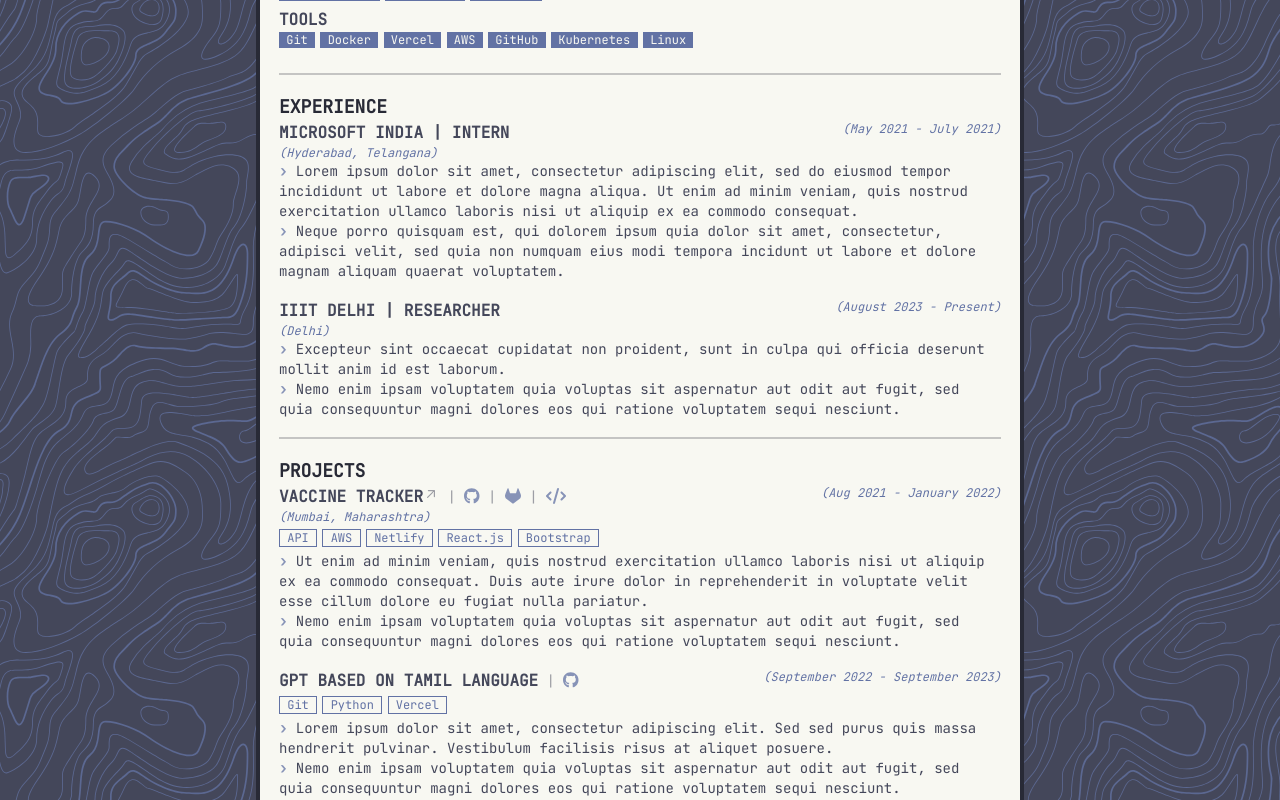
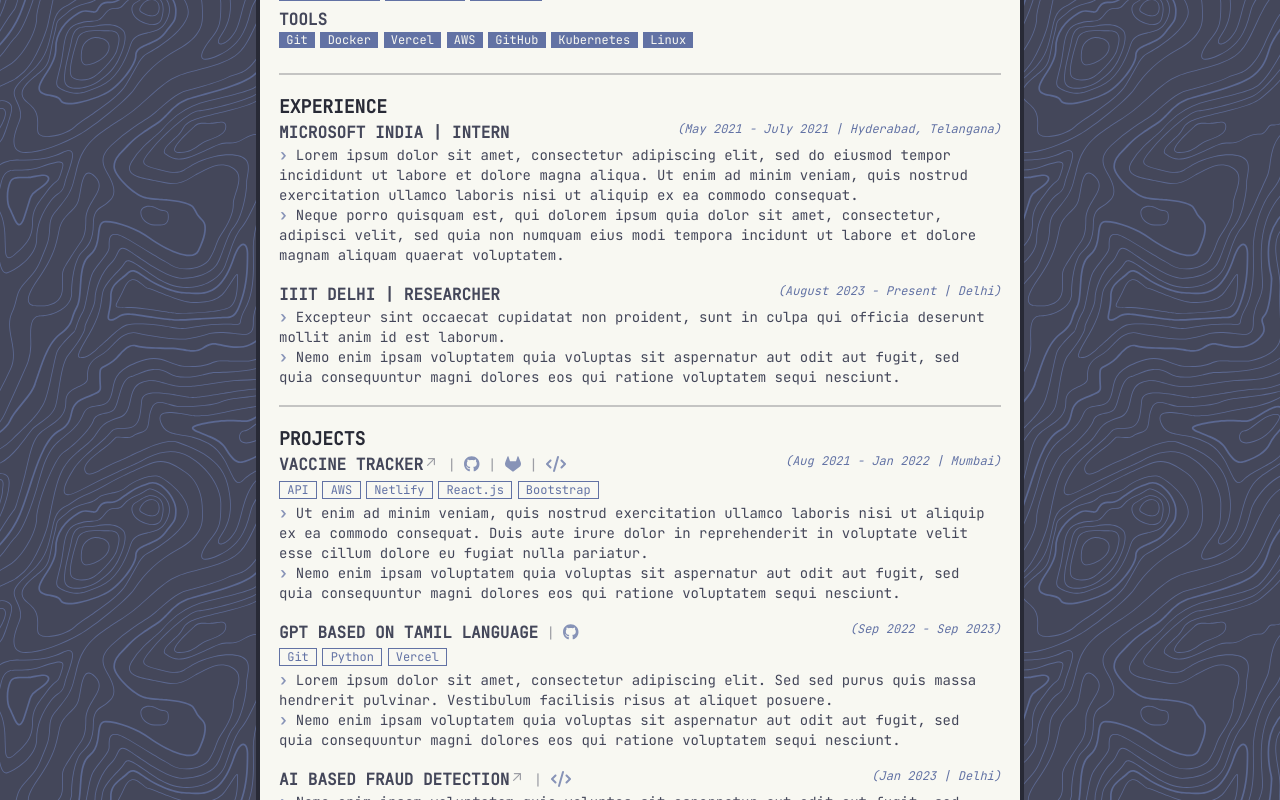
Before and after one commit to pujan-modha/web-resume, a React (Vite) app: page / in a window 1280 px wide. Shown: the part 700-1500 px from the top of the page. Built offline with nearby package versions, Linux system fonts and the light colour scheme.

Commit message:
changed location placement

```diff
--- a/src/components/Experience.tsx
+++ b/src/components/Experience.tsx
@@ -12,19 +12,13 @@
                             <div className='grid print:grid-cols-2 md:grid-cols-2'>
                                 <div>
                                     <p className='font-semibold text-primary'>{experience.ExperienceOrganization}<span> | </span>{experience.ExperienceWorkTitle}</p>
-                                    <div className='opacity-0 print:opacity-100 h-0 print:h-full'>
-                                        <p className='gap-[1%] text-xs text-secondary italic'>(<span>{experience.ExperienceLocation}</span>)</p>
-                                    </div>
-                                    <MediaQuery minWidth={768}>
-                                        <p className='gap-[1%] text-xs print:hidden text-secondary italic'>(<span>{experience.ExperienceLocation}</span>)</p>
-                                    </MediaQuery>
                                 </div>
                                 <div>
                                     <div className='opacity-0 print:opacity-100 h-0 print:h-full'>
-                                        <p className='text-secondary text-xs font-medium print:text-right md:text-right italic'>({experience.ExperienceTimeFrom}<span> - </span>{experience.ExperienceTimeTo})</p>
+                                        <p className='text-secondary text-xs font-medium print:text-right md:text-right italic'>({experience.ExperienceTimeFrom}<span> - </span>{experience.ExperienceTimeTo}<span> | </span>{experience.ExperienceLocation})</p>
                                     </div>
                                     <MediaQuery minWidth={768}>
-                                        <p className='text-secondary text-xs font-medium print:hidden md:text-right italic'>({experience.ExperienceTimeFrom}<span> - </span>{experience.ExperienceTimeTo})</p>
+                                        <p className='text-secondary text-xs font-medium print:hidden md:text-right italic'>({experience.ExperienceTimeFrom}<span> - </span>{experience.ExperienceTimeTo}<span> | </span>{experience.ExperienceLocation})</p>
                                     </MediaQuery>
                                     <p className='text-secondary text-xs font-medium print:text-right md:hidden print:hidden italic'>({experience.ExperienceTimeFrom}<span> - </span>{experience.ExperienceTimeTo}<span> | </span>{experience.ExperienceLocation})</p>
                                 </div>
--- a/src/components/Projects.tsx
+++ b/src/components/Projects.tsx
@@ -50,25 +50,21 @@
                                             icon={faCode} style={{color: "#6272a4"}}/>
                                         </a></span>)}
                                     </p>
-                                    {!project.ProjectHasLocation ? ("") : (
-                                        <div>
-                                            <div className='opacity-0 print:opacity-100 h-0 print:h-full'>
-                                                <p className='gap-[1%] text-xs text-secondary italic'>({project.ProjectLocation})</p>
-                                            </div>
-                                            <MediaQuery minWidth={768}>
-                                                <p className='gap-[1%] text-xs print:hidden text-secondary italic'>({project.ProjectLocation})</p>
-                                            </MediaQuery>
-                                        </div>
-                                    )}
                                 </div>
                                 <div>
                                     <div className='opacity-0 print:opacity-100 h-0 print:h-full'>
-                                        <p className='text-secondary text-xs font-medium print:text-right md:text-right italic'>({project.ProjectTimeFrom}{!project.ProjectHasTimeTo ? (")") : (
-                                            <span><span> - </span>{project.ProjectTimeTo})</span>)}</p>
+                                        <p className='text-secondary text-xs font-medium print:text-right md:text-right italic'>({project.ProjectTimeFrom}{!project.ProjectHasTimeTo ? ("") : (
+                                            <span><span> - </span>{project.ProjectTimeTo}</span>)}
+                                            {!project.ProjectHasLocation ? ("") : (
+                                                <span><span> | </span>{project.ProjectLocation}</span>)}
+                                            )</p>
                                     </div>
                                     <MediaQuery minWidth={768}>
-                                        <p className='text-secondary text-xs font-medium print:hidden md:text-right italic'>({project.ProjectTimeFrom}{!project.ProjectHasTimeTo ? (")") : (
-                                            <span><span> - </span>{project.ProjectTimeTo})</span>)}</p>
+                                        <p className='text-secondary text-xs font-medium print:hidden md:text-right italic'>({project.ProjectTimeFrom}{!project.ProjectHasTimeTo ? ("") : (
+                                            <span><span> - </span>{project.ProjectTimeTo}</span>)}
+                                            {!project.ProjectHasLocation ? ("") : (
+                                                <span><span> | </span>{project.ProjectLocation}</span>)}
+                                            )</p>
                                     </MediaQuery>
                                     <p className='text-secondary text-xs font-medium print:text-right md:hidden print:hidden italic'>({project.ProjectTimeFrom}{!project.ProjectHasTimeTo ? ("") : (
                                         <span><span> - </span>{project.ProjectTimeTo}</span>)}
--- a/src/data/ProjectsData.ts
+++ b/src/data/ProjectsData.ts
@@ -11,9 +11,9 @@
         ProjectOtherLink: "/",
         ProjectTimeFrom: "Aug 2021",
         ProjectHasTimeTo: true,
-        ProjectTimeTo: "January 2022",
+        ProjectTimeTo: "Jan 2022",
         ProjectHasLocation: true,
-        ProjectLocation: "Mumbai, Maharashtra",
+        ProjectLocation: "Mumbai",
         ProjectHasTechStack: true,
         ProjectTechStack: [
             "API", "AWS", "Netlify", "React.js", "Bootstrap",
@@ -33,9 +33,9 @@
         ProjectGitLabLink: "/",
         ProjectHasOtherLink: false,
         ProjectOtherLink: "/",
-        ProjectTimeFrom: "September 2022",
+        ProjectTimeFrom: "Sep 2022",
         ProjectHasTimeTo: true,
-        ProjectTimeTo: "September 2023",
+        ProjectTimeTo: "Sep 2023",
         ProjectHasLocation: false,
         ProjectLocation: "",
         ProjectHasTechStack: true,
@@ -57,7 +57,7 @@
         ProjectGitLabLink: "/",
         ProjectHasOtherLink: true,
         ProjectOtherLink: "/",
-        ProjectTimeFrom: "January 2023",
+        ProjectTimeFrom: "Jan 2023",
         ProjectHasTimeTo: false,
         ProjectTimeTo: "Present",
         ProjectHasLocation: true,
```
Also changed, not shown: src/App.css.
